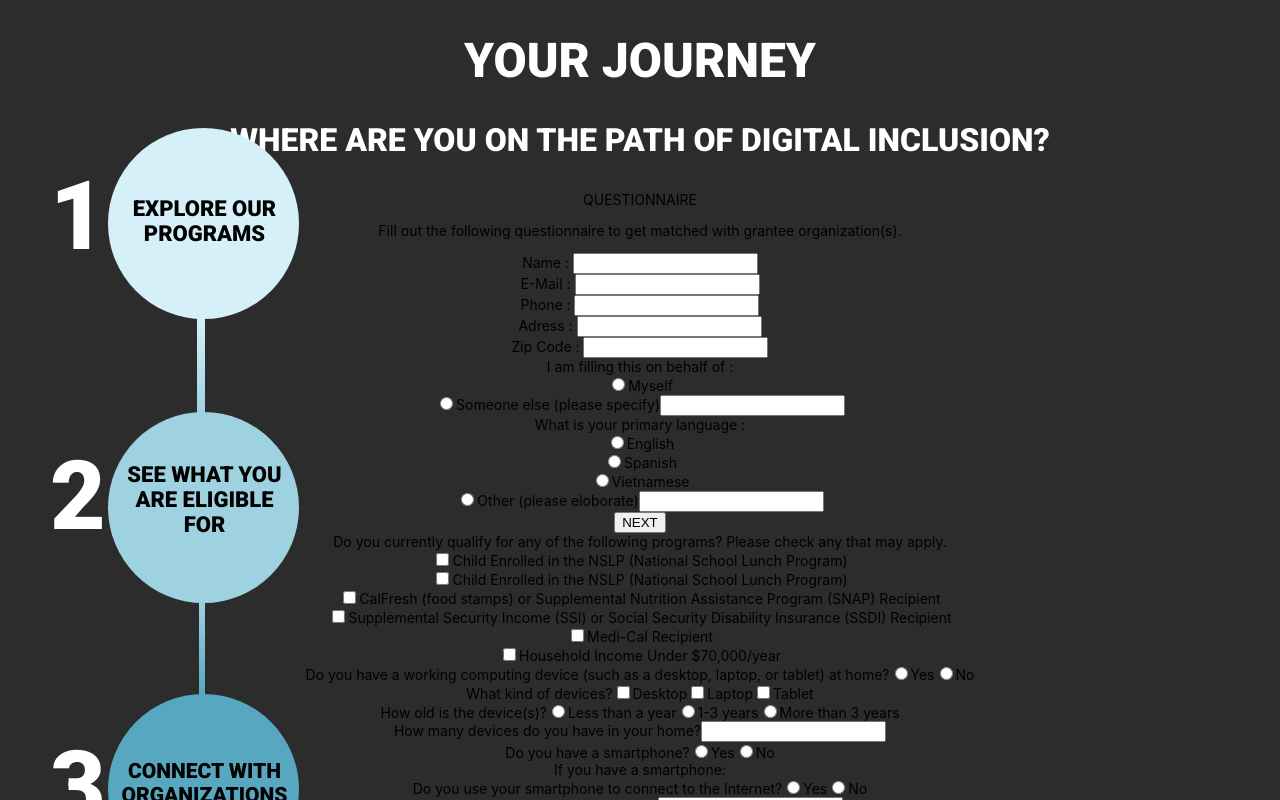
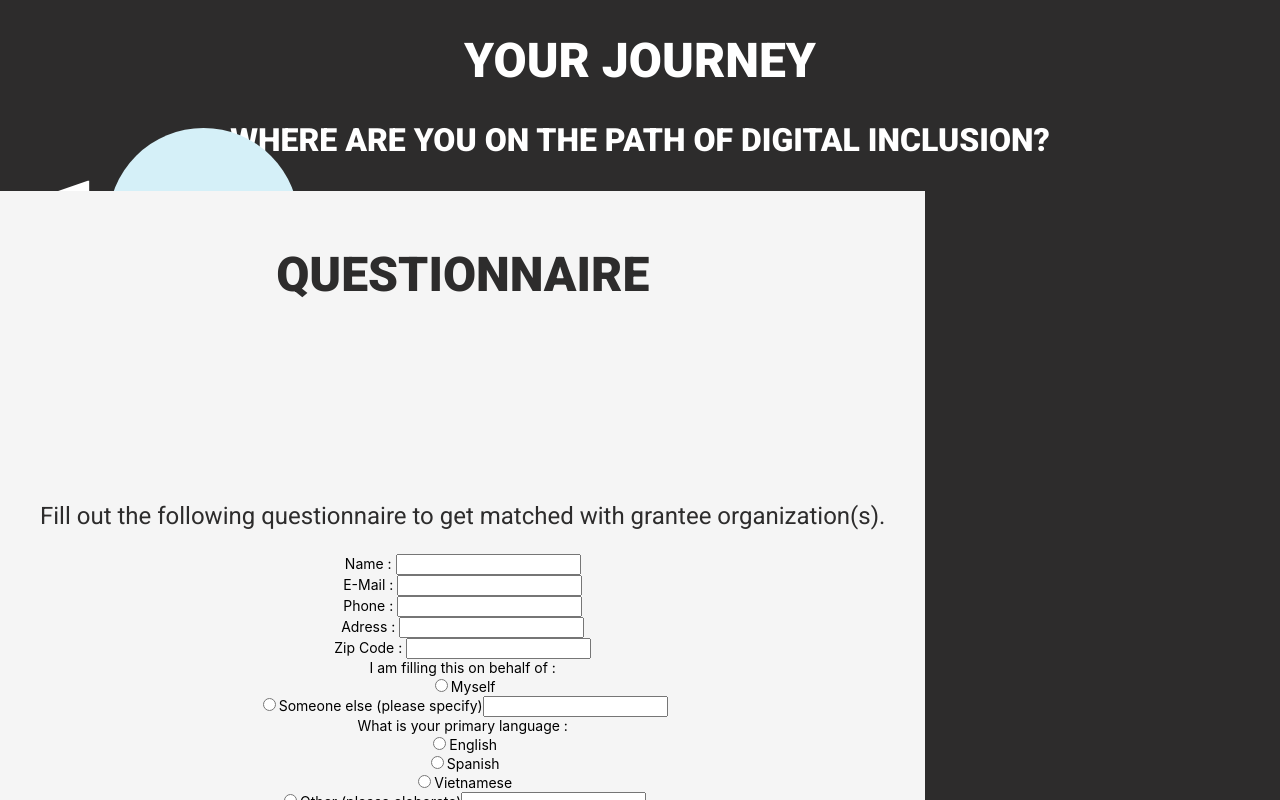
Before and after one commit to CS-SG-Studio/San-Jose-MOTI, a React (Create React App) app in the folder san-jose-digital/: page / in a window 1280 px wide. Shown: the top 800 px of the page. Built offline with nearby package versions, Linux system fonts and the light colour scheme.

Commit message:
questy changes

```diff
--- a/san-jose-digital/src/App.js
+++ b/san-jose-digital/src/App.js
@@ -11,8 +11,8 @@ function App() {
     <div className="App">
       <JourneyMap />
       <Questionnaire1 />
-      <Questionnaire2 />
-      <Questionnaire3 />
+      {/* <Questionnaire2 /> */}
+      {/* <Questionnaire3 />  */}
 
     </div>
   );
--- a/san-jose-digital/src/screens/Questionnaire/Questionnaire1.js
+++ b/san-jose-digital/src/screens/Questionnaire/Questionnaire1.js
@@ -1,8 +1,10 @@
+import "./QuestionnaireStyles.css";
+
 function Questionnaire1() {
   return (
-    <container>
-      <header> QUESTIONNAIRE </header>
-      <p>
+    <container className="container">
+      <header className="header"> QUESTIONNAIRE </header>
+      <p className="subheader">
         Fill out the following questionnaire to get matched with grantee
         organization(s).
       </p>
--- /dev/null
+++ b/san-jose-digital/src/screens/Questionnaire/QuestionnaireStyles.css
@@ -0,0 +1,32 @@
+.container {
+  display: flex;
+  flex-direction: column;
+  align-items: center;
+  padding: 40px;
+  position: absolute;
+  background: #f5f5f5;
+
+  /* Inside Auto Layout */
+
+  flex: none;
+  order: 1;
+  align-self: stretch;
+  flex-grow: 0;
+  margin: 0px 0px;
+}
+
+.header {
+  font-size: 48px;
+  color: rgba(45, 44, 44, 1);
+  font-family: "Roboto", sans-serif;
+  font-weight: Bold;
+  align-self: center;
+}
+
+.subheader {
+  font-family: "Roboto", sans-serif;
+  font-size: 24px;
+  text-align: center;
+  color: rgba(45, 44, 44, 1);
+  position: static;
+}
```
